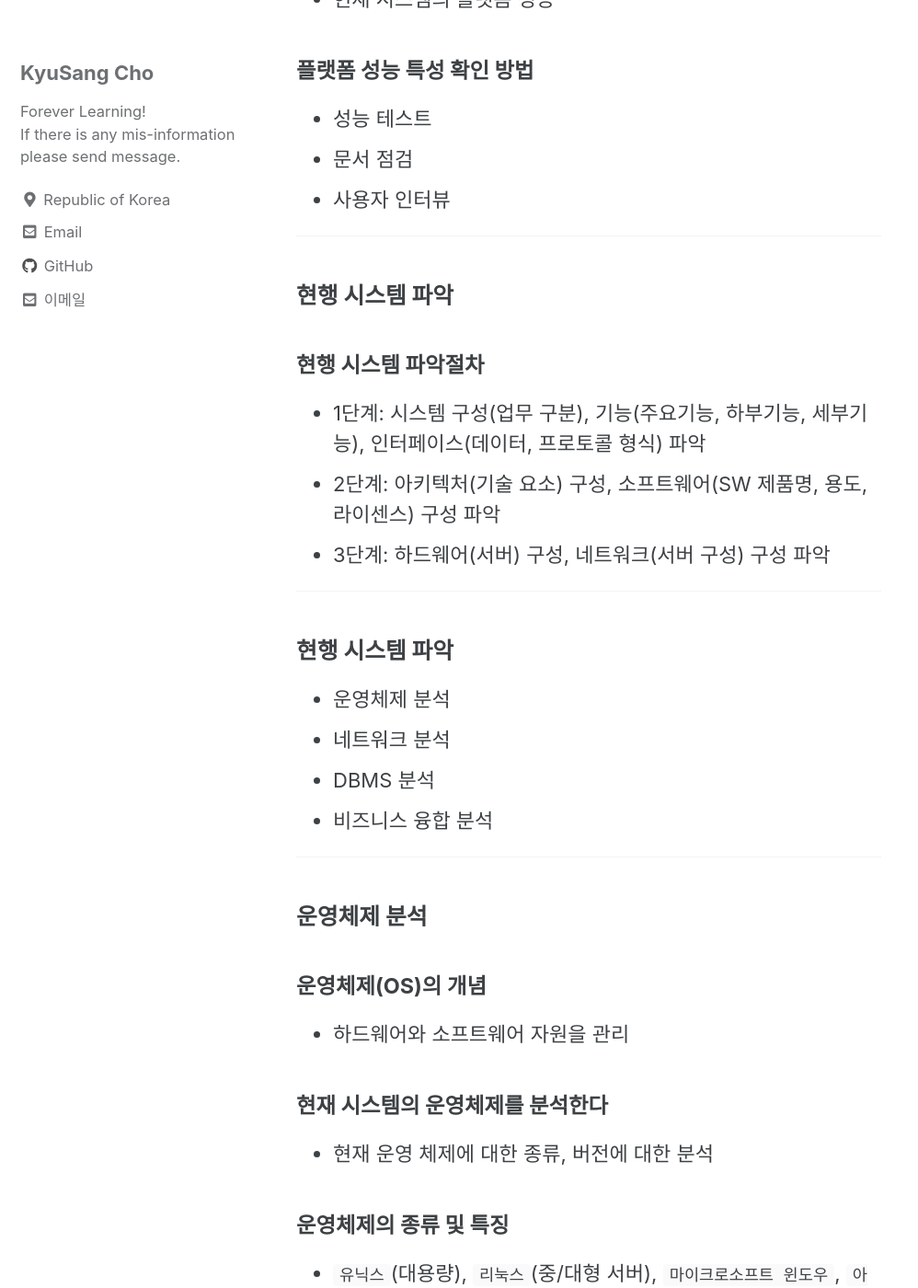
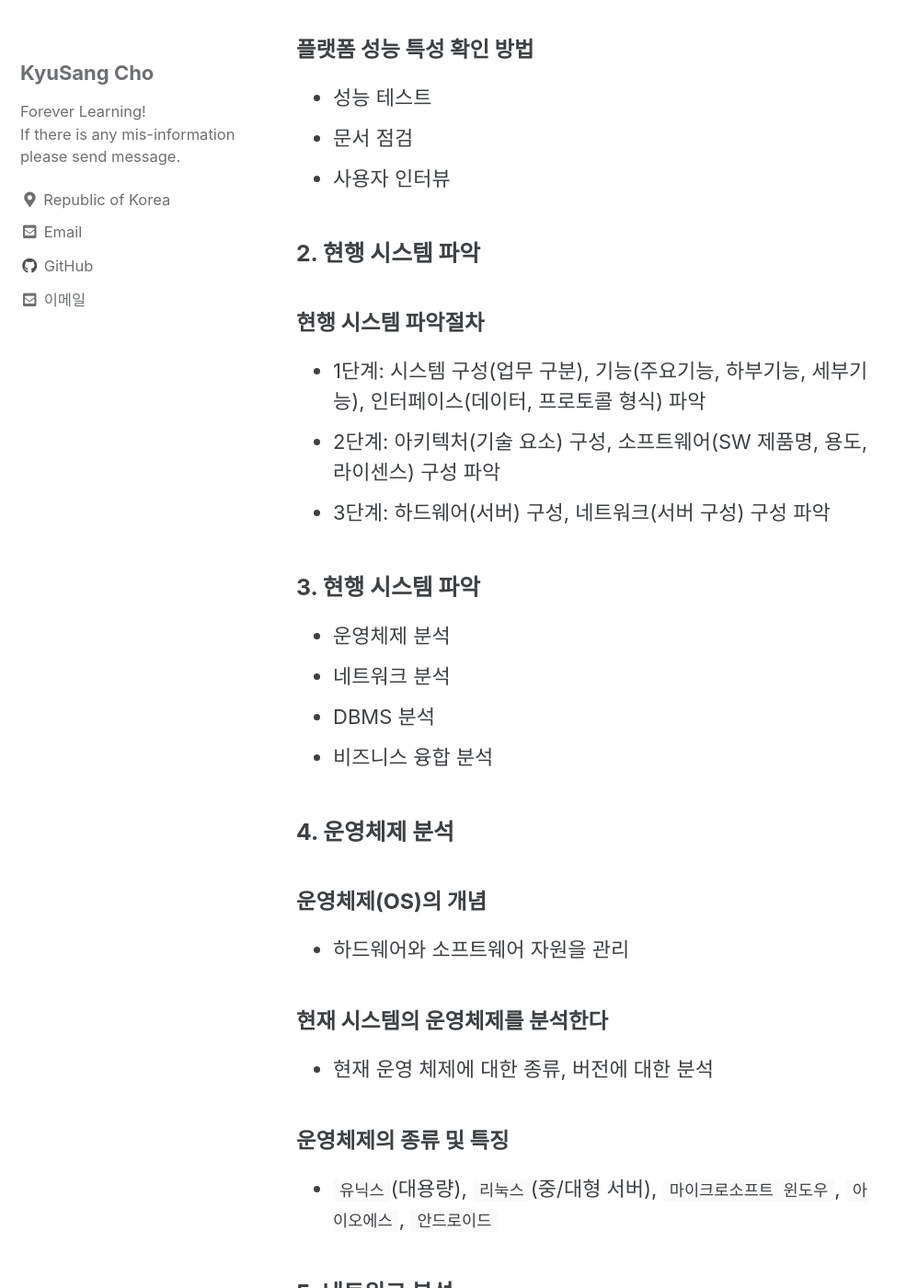
Before and after one commit to DevKS-Yet/DevKs-Yet.github.io, a Jekyll site: the page built from _posts/2022-01-09-42(EIP01).md, in a window 1280 px wide and 1400 px high, scrolled down 3196 px. Shown: the whole window at 92% size, without its empty margins (0-998 px from the left). Built offline with Jekyll 4.4.1, drawn with Linux system fonts in a browser that asks for light colours; cached includes are drawn as plain includes; some of the changed text lies outside the part shown.

Commit message:
20220111

```diff
--- a/_posts/2022-01-09-42(EIP01).md
+++ b/_posts/2022-01-09-42(EIP01).md
@@ -80,26 +78,20 @@ tags:
 - 문서 점검
 - 사용자 인터뷰
 
----
-
-### 현행 시스템 파악
+### 2. 현행 시스템 파악
 
 #### 현행 시스템 파악절차
 - 1단계: 시스템 구성(업무 구분), 기능(주요기능, 하부기능, 세부기능), 인터페이스(데이터, 프로토콜 형식) 파악
 - 2단계: 아키텍처(기술 요소) 구성, 소프트웨어(SW 제품명, 용도, 라이센스) 구성 파악
 - 3단계: 하드웨어(서버) 구성, 네트워크(서버 구성) 구성 파악
 
----
-
-### 현행 시스템 파악
+### 3. 현행 시스템 파악
 - 운영체제 분석
 - 네트워크 분석
 - DBMS 분석
 - 비즈니스 융합 분석
 
----
-
-### 운영체제 분석
+### 4. 운영체제 분석
 
 #### 운영체제(OS)의 개념
 - 하드웨어와 소프트웨어 자원을 관리
@@ -110,7 +102,7 @@ tags:
 #### 운영체제의 종류 및 특징
 - `유닉스`(대용량), `리눅스`(중/대형 서버), `마이크로소프트 윈도우`, `아이오에스`, `안드로이드`
 
-### 네트워크 분석
+### 5. 네트워크 분석
 
 #### 네트워크의 개념
 - 디지털 전기통신망
```
Also changed, not shown: other parts of _posts/2022-01-09-42(EIP01).md (+3 -5 lines).
